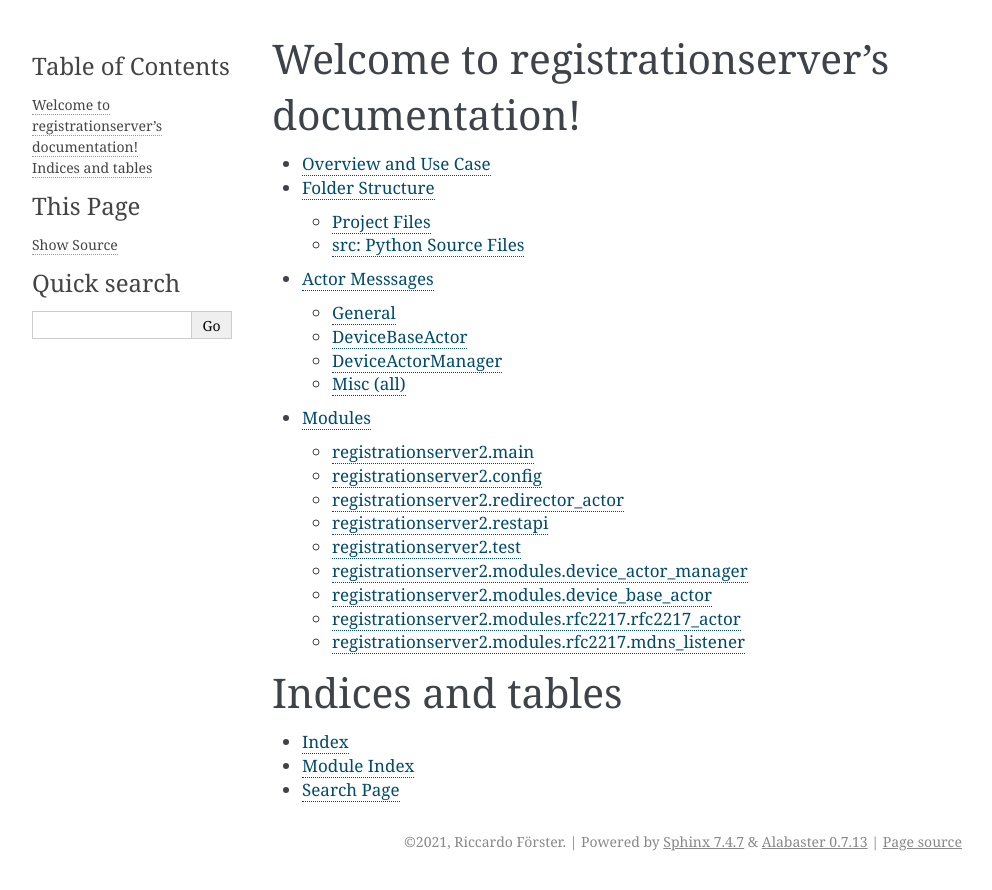
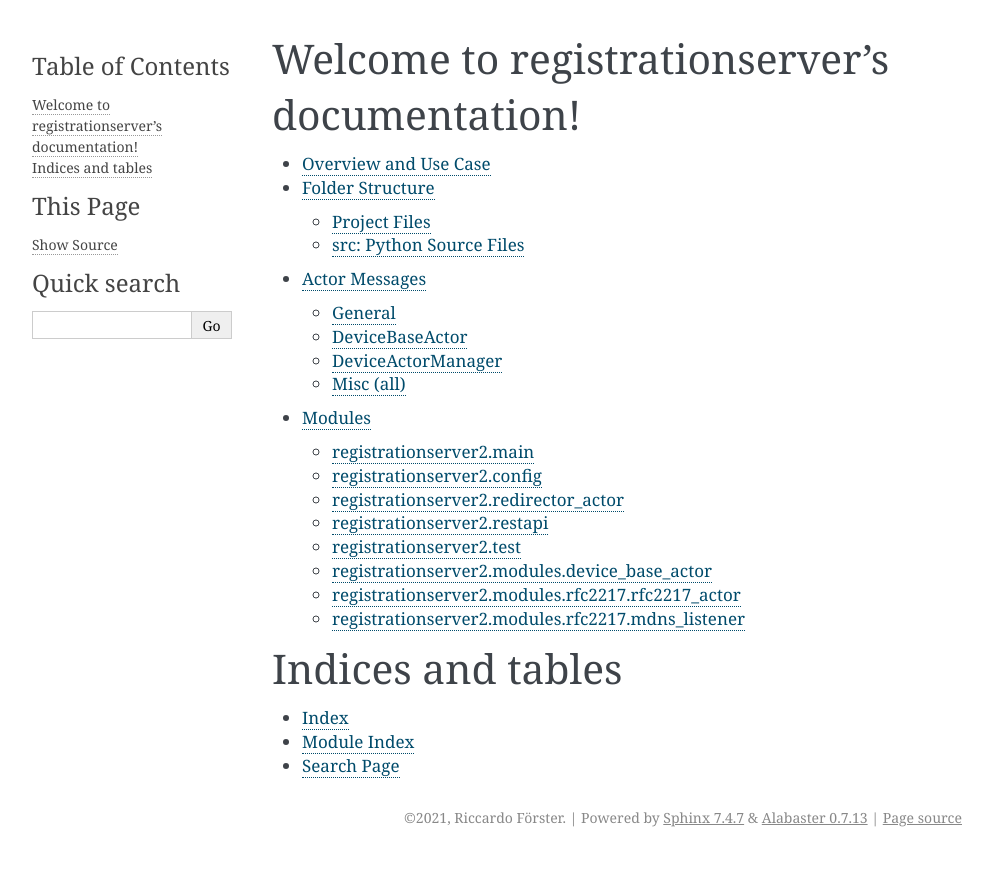
Before and after one commit to SARAD-GmbH/RegServer, a Sphinx documentation site: the page built from doc/source/index.rst, in a window 1280 px wide. Shown: the top 890 px of the page, without its empty margins (148-1140 px from the left). Built offline with Sphinx 7.4.7, drawn with Linux system fonts in a browser that asks for light colours.

Commit message:
!: module device_actor_manager is not existing (yet)
!: typo
!: align API with documentation

```diff
--- a/doc/source/actor_messages.rst
+++ b/doc/source/actor_messages.rst
@@ -1,6 +1,6 @@
-===============
-Actor Messsages
-===============
+==============
+Actor Messages
+==============
 
 General
 -------
--- a/doc/source/conf.py
+++ b/doc/source/conf.py
@@ -31,6 +31,11 @@ release = '0.1'
 # extensions coming with Sphinx (named 'sphinx.ext.*') or your custom
 # ones.
 extensions = ['sphinx.ext.autodoc', 'sphinxcontrib.plantuml']
+#extensions.append('autoapi.extension')
+#extensions.append('sphinx_autodoc_typehints')
+
+autoapi_type = 'python'
+autoapi_dirs = ['../src']
 
 # Add any paths that contain templates here, relative to this directory.
 templates_path = ['_templates']
--- a/doc/source/modules.rst
+++ b/doc/source/modules.rst
@@ -37,13 +37,6 @@ registrationserver2.test
    :members:
    :undoc-members:
 
-registrationserver2.modules.device_actor_manager
-------------------------------------------------
-
-.. automodule:: registrationserver2.modules.device_actor_manager
-   :members:
-   :undoc-members:
-
 registrationserver2.modules.device_base_actor
 ---------------------------------------------
 
```
Also changed, not shown: 1 other file.
